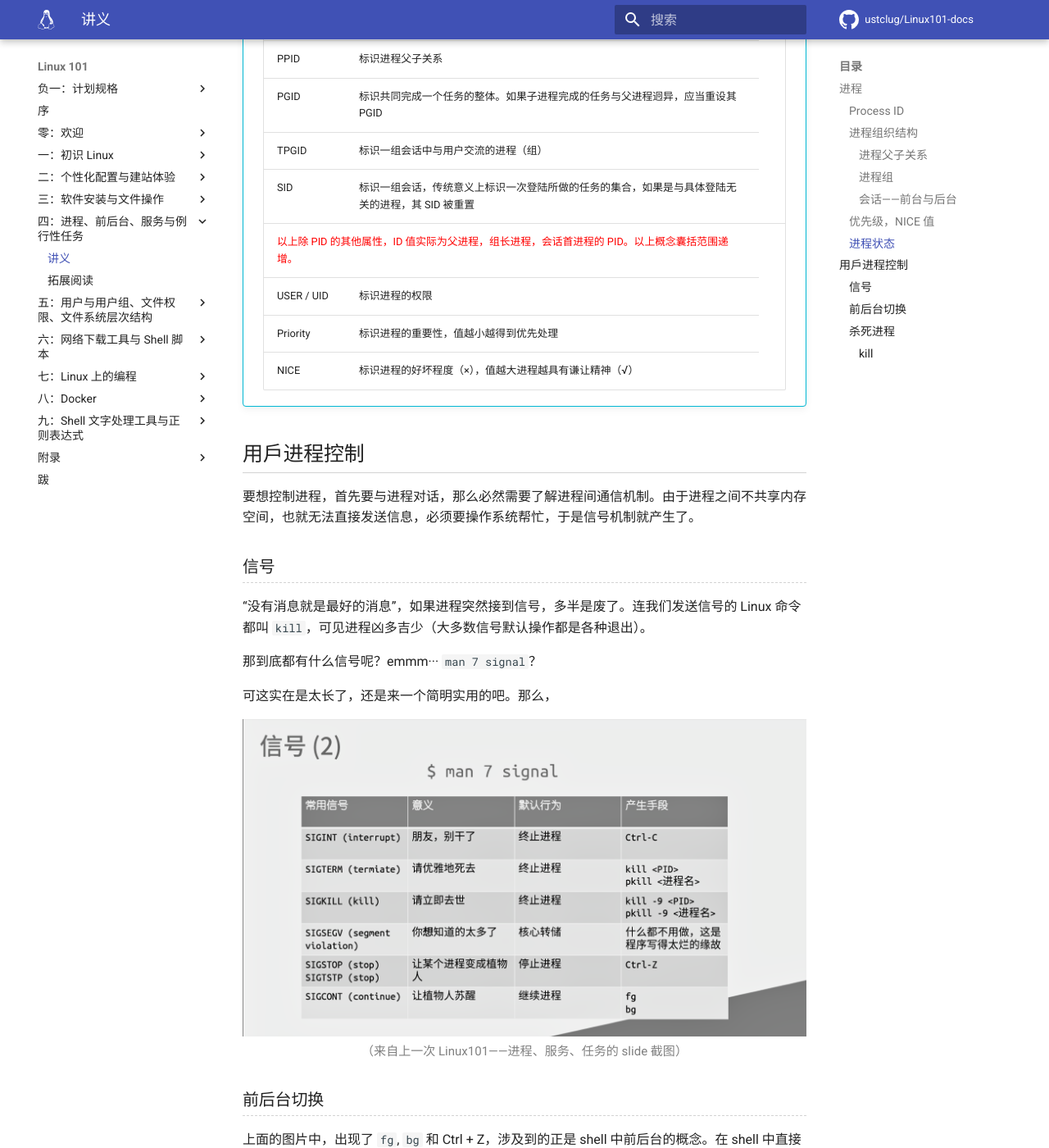
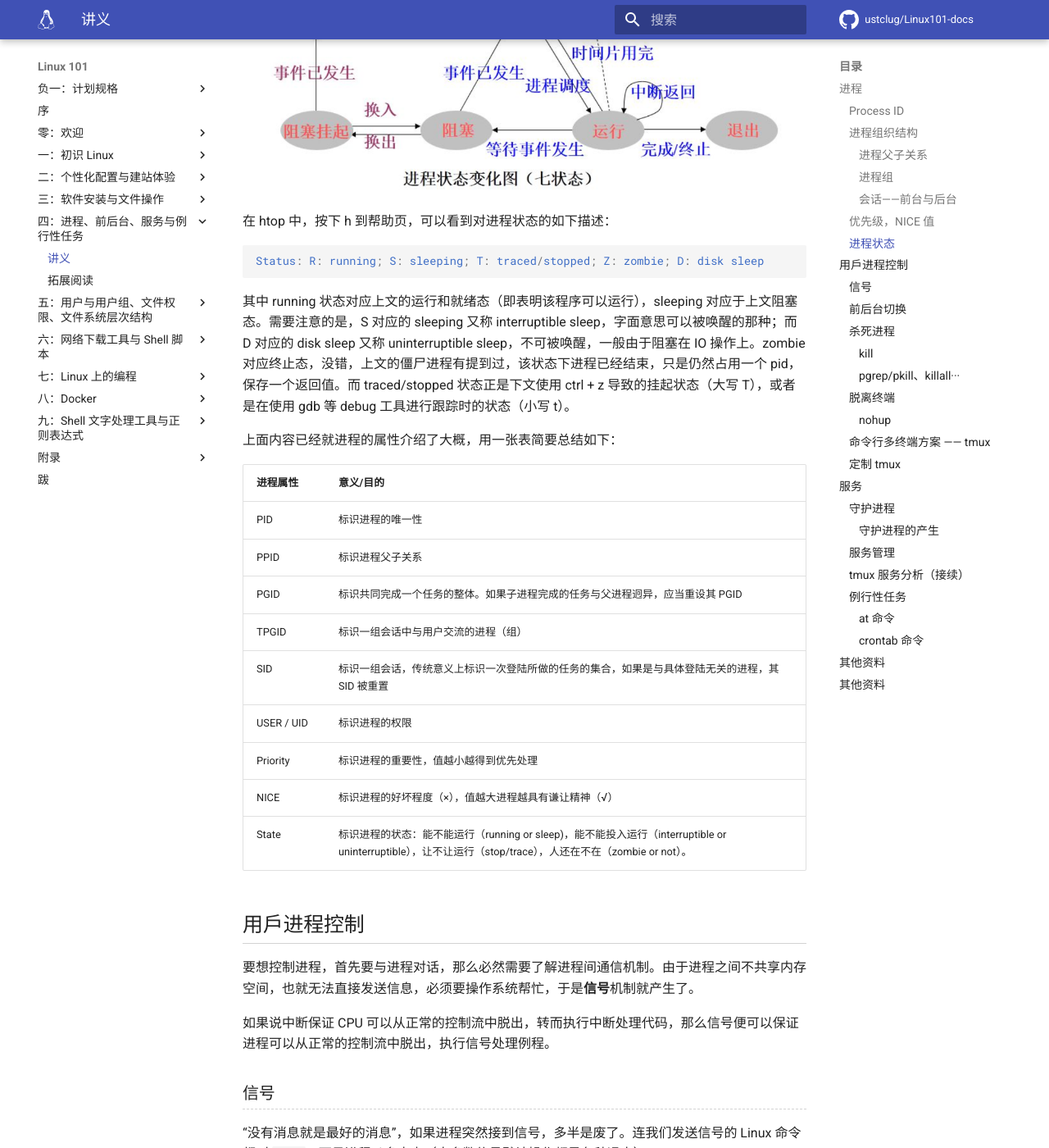
Before and after one commit to ustclug/Linux101-docs, an MkDocs documentation site: the page built from docs/Ch04/index.md, in a window 1280 px wide and 1400 px high, scrolled down 6805 px. Shown: the whole window at 82% size. Built offline with MkDocs 1.6.1 and Material for MkDocs 9.7.7, drawn with Linux system fonts in a browser that asks for light colours; comment, search, counter and statistics services are not loaded; some of the changed text lies outside the part shown.

Commit message:
comb lines

````diff
--- a/docs/Ch04/index.md
+++ b/docs/Ch04/index.md
@@ -213,62 +213,35 @@ nice -n 10 vim
 
 当然，如果再考虑到存在由于内存不够用而位于交换分区的进程，它们可以有就绪态，阻塞态，但它们整体又处于挂起态，需要内存页交换才能投入运行，最终加起来便有七个状态。
 
+![state](images/state.png)
+
+在 htop 中，按下 h 到帮助页，可以看到对进程状态的如下描述：
+
+    Status: R: running; S: sleeping; T: traced/stopped; Z: zombie; D: disk sleep
+
+其中 running 状态对应上文的运行和就绪态（即表明该程序可以运行），sleeping 对应于上文阻塞态。需要注意的是，S 对应的 sleeping 又称 interruptible sleep，字面意思可以被唤醒的那种；而 D 对应的 disk sleep 又称 uninterruptible sleep，不可被唤醒，一般由于阻塞在 IO 操作上。zombie 对应终止态，没错，上文的僵尸进程有提到过，该状态下进程已经结束，只是仍然占用一个 pid，保存一个返回值。而 traced/stopped 状态正是下文使用 ctrl + z 导致的挂起状态（大写 T），或者是在使用 gdb 等 debug 工具进行跟踪时的状态（小写 t）。
+
 
 上面内容已经就进程的属性介绍了大概，用一张表简要总结如下：
 
-???+ info "属性列表总结"
-
-    <div class="md-typeset__table"><table>
-    <thead>
-    <tr>
-    <th>进程属性</th>
-    <th>意义/目的</th>
-    </tr>
-    </thead>
-    <tbody>
-    <tr>
-    <td>PID</td>
-    <td>标识进程的唯一性</td>
-    </tr>
-    <tr>
-    <td>PPID</td>
-    <td>标识进程父子关系</td>
-    </tr>
-    <tr>
-    <td>PGID</td>
-    <td>标识共同完成一个任务的整体。如果子进程完成的任务与父进程迥异，应当重设其 PGID</td>
-    </tr>
-    <tr>
-    <td>TPGID</td>
-    <td>标识一组会话中与用户交流的进程（组）</td>
-    </tr>
-    <tr>
-    <td>SID</td>
-    <td>标识一组会话，传统意义上标识一次登陆所做的任务的集合，如果是与具体登陆无关的进程，其 SID 被重置</td>
-    </tr>
-    <tr>
-    <td class="red" colspan="2">以上除 PID 的其他属性，ID 值实际为父进程，组长进程，会话首进程的 PID。以上概念囊括范围递增。</td>
-    <td></td>
-    </tr>
-    <tr>
-    <td>USER / UID</td>
-    <td>标识进程的权限</td>
-    </tr>
-    <tr>
-    <td>Priority</td>
-    <td>标识进程的重要性，值越小越得到优先处理</td>
-    </tr>
-    <tr>
-    <td>NICE</td>
-    <td>标识进程的好坏程度（×），值越大进程越具有谦让精神（√）</td>
-    </tr>
-    </tbody>
-    </table></div>
+|进程属性|意义/目的|
+|-------|---------|
+|PID|标识进程的唯一性|
+|PPID|标识进程父子关系|
+|PGID|标识共同完成一个任务的整体。如果子进程完成的任务与父进程迥异，应当重设其 PGID|
+|TPGID|标识一组会话中与用户交流的进程（组）|
+|SID|标识一组会话，传统意义上标识一次登陆所做的任务的集合，如果是与具体登陆无关的进程，其 SID 被重置|
+|USER / UID|标识进程的权限|
+|Priority|标识进程的重要性，值越小越得到优先处理|
+|NICE|标识进程的好坏程度（×），值越大进程越具有谦让精神（√）|
+|State|标识进程的状态：能不能运行（running or sleep)，能不能投入运行（interruptible or uninterruptible），让不让运行（stop/trace），人还在不在（zombie or not）。|
 
 
 ## 用戶进程控制 {#process-control}
 
-要想控制进程，首先要与进程对话，那么必然需要了解进程间通信机制。由于进程之间不共享内存空间，也就无法直接发送信息，必须要操作系统帮忙，于是信号机制就产生了。
+要想控制进程，首先要与进程对话，那么必然需要了解进程间通信机制。由于进程之间不共享内存空间，也就无法直接发送信息，必须要操作系统帮忙，于是**信号**机制就产生了。
+
+如果说中断保证 CPU 可以从正常的控制流中脱出，转而执行中断处理代码，那么信号便可以保证进程可以从正常的控制流中脱出，执行信号处理例程。
 
 ### 信号 {#signal}
 
@@ -455,12 +417,12 @@ nohup，字面含义，就是“不要被 SIGHUP 影响”的意思。
 ```bash
 usage: nohup command [Arg] ... > FILE
 
-nohup ping 101.ustclug.org &
+$ nohup ping 101.ustclug.org &
 [1] 19258
 nohup: ignoring input and appending output to '/home/$USERNAME/nohup.out'
 ```
 
-很简单的，在需要屏蔽 SIGHUP 的程序前添加 nohup，运行后会有提示：输出被<a href="/Ch09/#redirect">重定向↗</a>到 nohup.out，同样可以通过重定向手段自定义存放输出的文件。
+很简单的，在需要屏蔽 SIGHUP 的程序前添加 nohup，运行后提示：输出将被<a href="/Ch09/#redirect">重定向↗</a>到 nohup.out，当然也可以通过重定向手段自定义存放输出的文件。
 
 ###命令行多终端方案 —— tmux
 
````
Also changed, not shown: other parts of docs/Ch04/index.md (+1 -12 lines).
